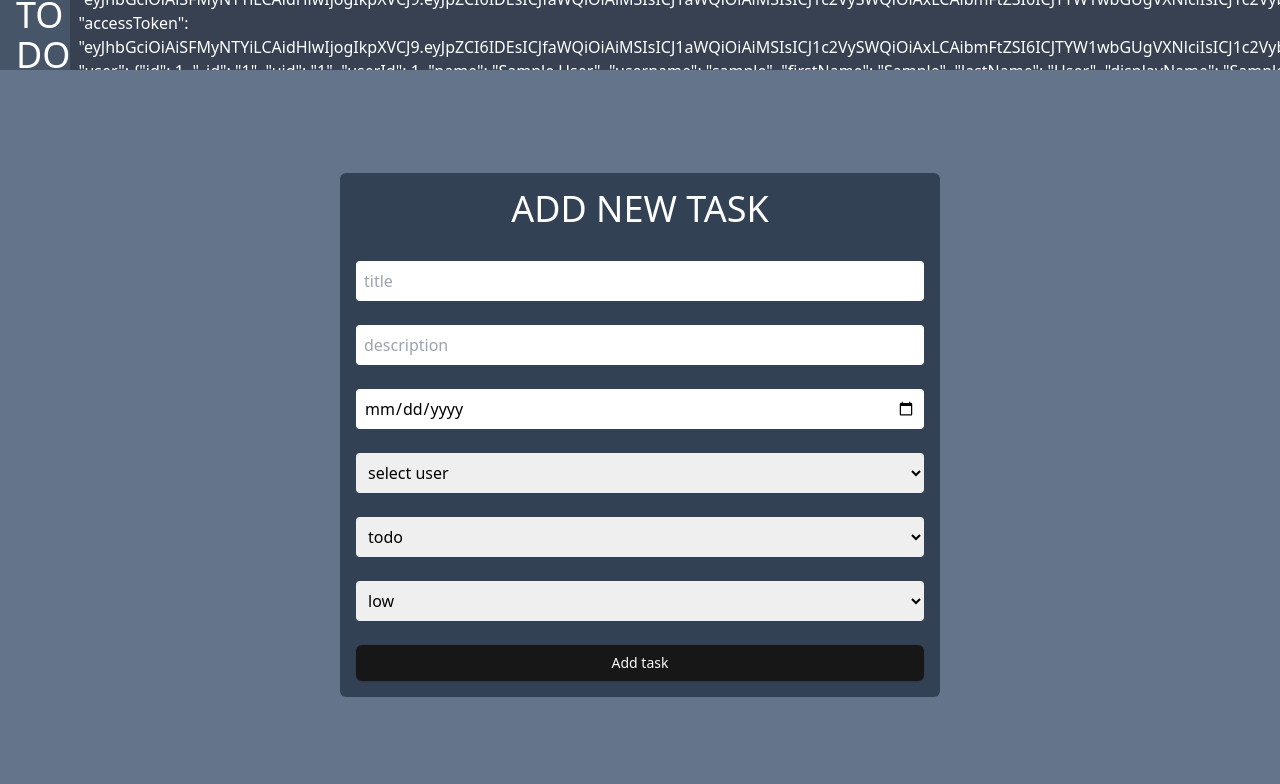
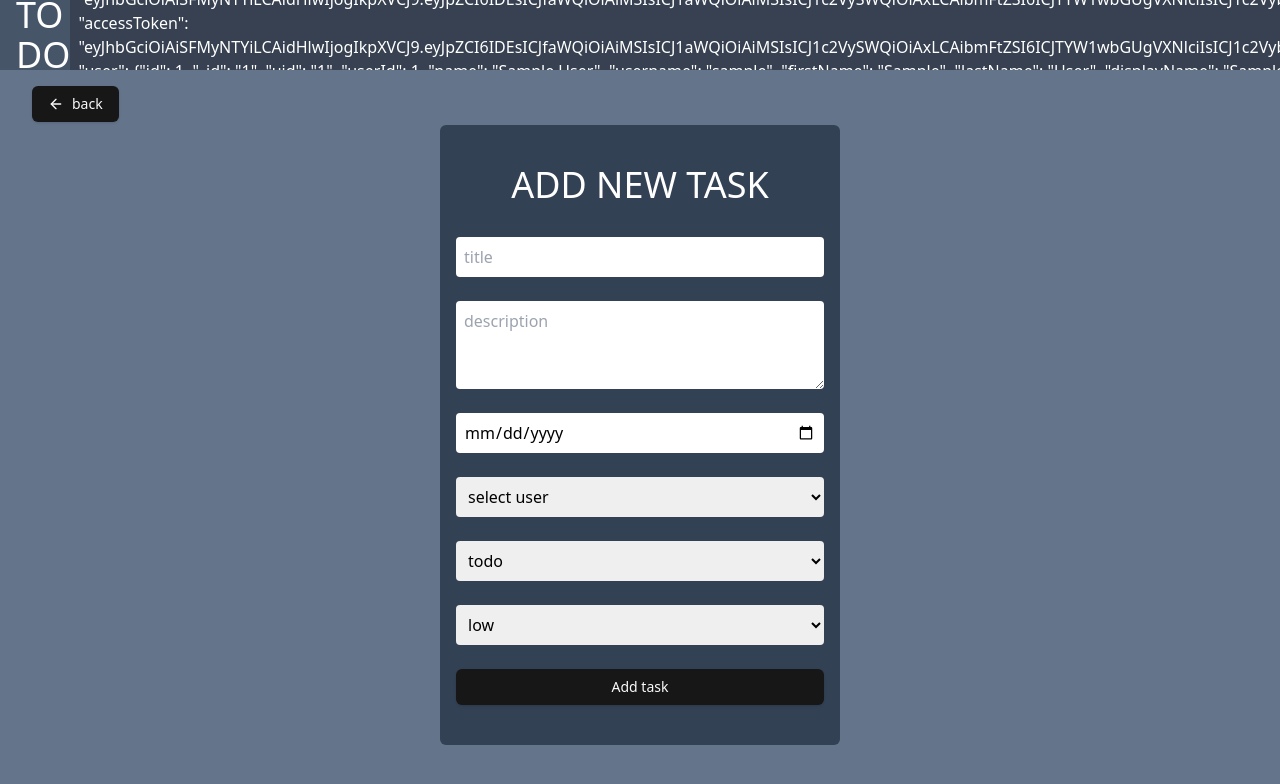
Before and after one commit to MANJU4050/TODO, a React (Vite) app: page /add in a window 1280 px wide. Shown: the top 784 px of the page. Built offline with nearby package versions, Linux system fonts and the light colour scheme; data requests are answered from the project's data file; sample sign-in values are in the browser's storage.

Commit message:
textarea back button & layout

```diff
--- a/src/pages/home/addtask/index.tsx
+++ b/src/pages/home/addtask/index.tsx
@@ -6,15 +6,18 @@ import Loader from "@/components/loader"
 import { TodoDataPayload } from "@/interfaces"
 import { Button } from "@/components/ui/button"
 import useGetUsers from "@/hooks/useGetUsers"
+import { ArrowLeft } from "lucide-react"
+import { useNavigate } from "react-router-dom"
 
 const AddTask = () => {
 
   const { isLoading, users, addTask, isAdding } = useGetUsers()
+  const navigate = useNavigate()
 
   const todoSchema = z.object({
     title: z.string().min(3, "minimum 3 characters").max(12, 'maximum of 12 characters'),
     description: z.string().min(10, "minimum 10 characters").max(20, 'maximum of 20 characters'),
-    dueDate: z.string(),
+    dueDate: z.string().nonempty("duedate is required"),
     assignedUser: z.string().nonempty("assigned user is required"),
     status: z.string(),
     priority: z.string()
@@ -44,13 +47,14 @@ const AddTask = () => {
 
   return (
 
-    <div className=" h-full flex justify-center items-center ">
-      <div className=" w-[600px] flex flex-col gap-8 p-4 bg-slate-700 rounded-md">
+    <div className=" h-full flex justify-center items-center relative">
+      <Button className="absolute top-0 left-0" onClick={()=> navigate('/')}> <ArrowLeft />back</Button>
+      <div className=" w-[400px] flex flex-col gap-8 px-4 bg-slate-700 rounded-md py-10">
         <h1 className="text-4xl text-white text-center">ADD NEW TASK</h1>
         <form onSubmit={handleSubmit(onSubmit)} className="flex flex-col gap-6">
           <input {...register("title")} className="min-h-[40px] px-2 rounded" type="text" placeholder="title" />
           {errors.title?.message && <p className="text-red-500">{errors.title.message}</p>}
-          <input {...register("description")} className="min-h-[40px] px-2 rounded" type="text" placeholder="description" />
+          <textarea {...register("description")} className="min-h-[40px] p-2 rounded" rows={3}  placeholder="description" />
           {errors.description?.message && <p className="text-red-500">{errors.description.message}</p>}
           <input {...register("dueDate")} className="min-h-[40px] px-2 rounded" type="date" />
           {errors.dueDate?.message && <p className="text-red-500">{errors.dueDate.message}</p>}
```
